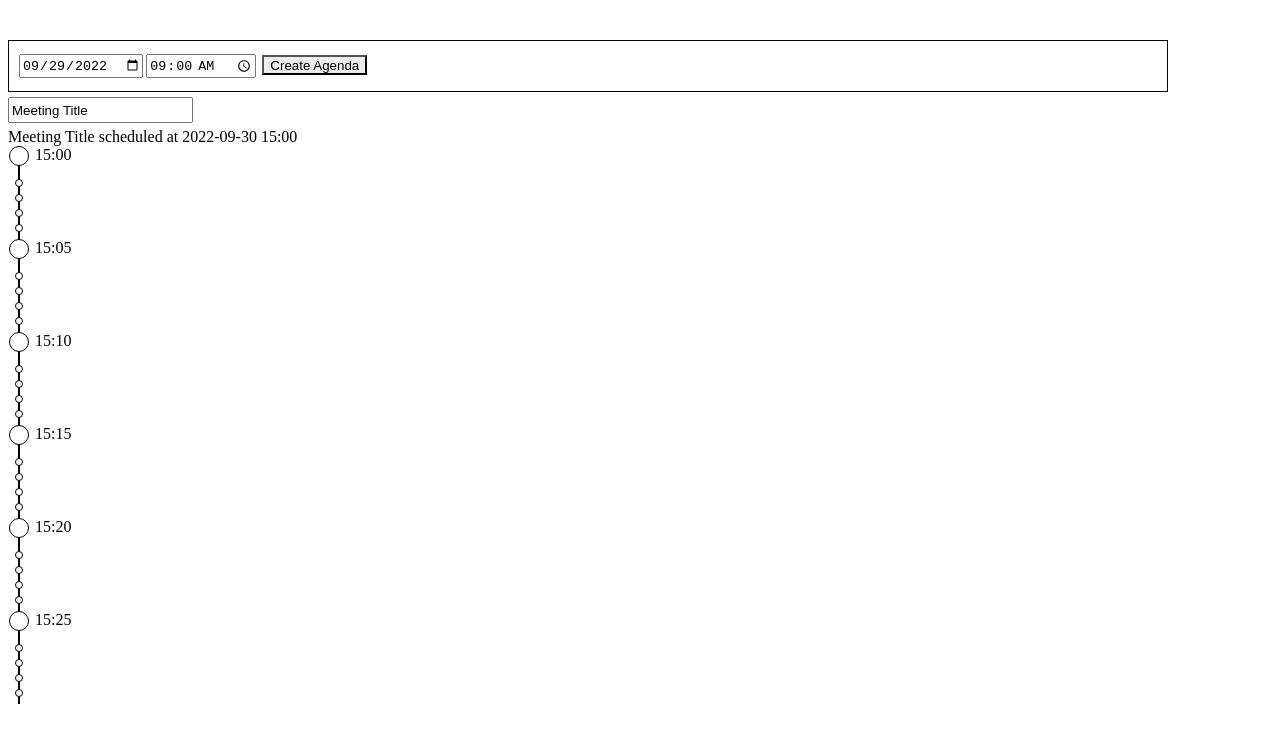
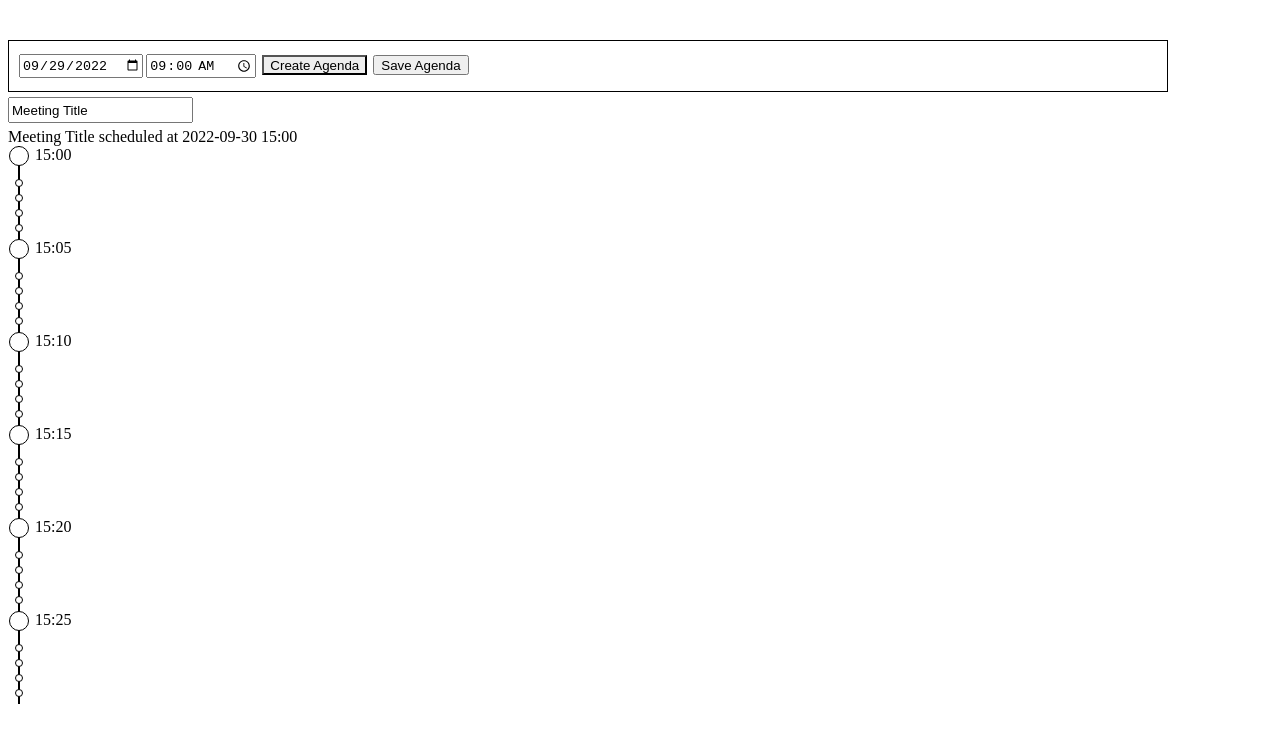
Before and after one commit to RyanFrantz/budgenda-next, a Next.js app: page /schedule in a window 1280 px wide. Both pictures are taken after a click on the button "Create Agenda". Shown: the top 742 px of the page. Built offline with nearby package versions, Linux system fonts and the light colour scheme.

Commit message:
Adds button for saving agenda.

```diff
--- a/components/scheduledAgenda.js
+++ b/components/scheduledAgenda.js
@@ -40,7 +40,10 @@ export default function ScheduledAgenda() {
 
   return (
     <div className="container">
-      <TopNav date={dateTime.date} time={dateTime.time} handlers={navHandlers}/>
+      <TopNav
+        date={dateTime.date} time={dateTime.time}
+        handlers={navHandlers} count={timeSlotCount}
+      />
       <MeetingTitle title={meetingTitle} handlers={meetingHandlers}/>
       <main>
         {meetingTitle} scheduled at {dateTime.date} {dateTime.time}
--- a/components/topNav.js
+++ b/components/topNav.js
@@ -6,12 +6,14 @@ import AgendaStartTime from './agendaStartTime.js';
  * time - A string representing a time..
  * handlers - An object containing event handlers that fire on input updates.
  */
-export default function TopNav({date, time, handlers}) {
+export default function TopNav({date, time, handlers, count}) {
   return (
     <nav>
       <AgendaStartDate date={date} onDateChange={handlers.date}/>
       <AgendaStartTime time={time} onTimeChange={handlers.time}/>
       <button onClick={handlers.button}>Create Agenda</button>
+      {/* When time slot count > 0, show the save button */}
+      {count > 0 && <button>Save Agenda</button>}
     </nav>
   );
 }
```
